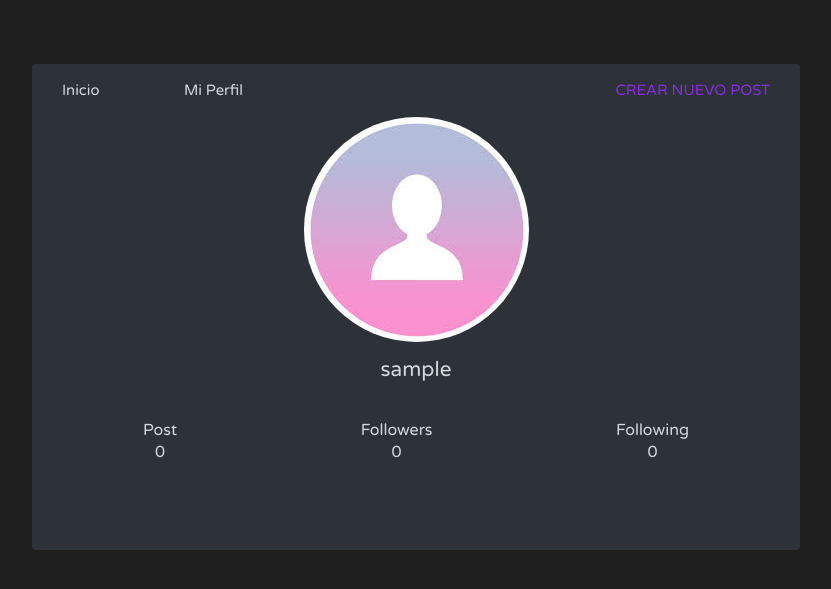
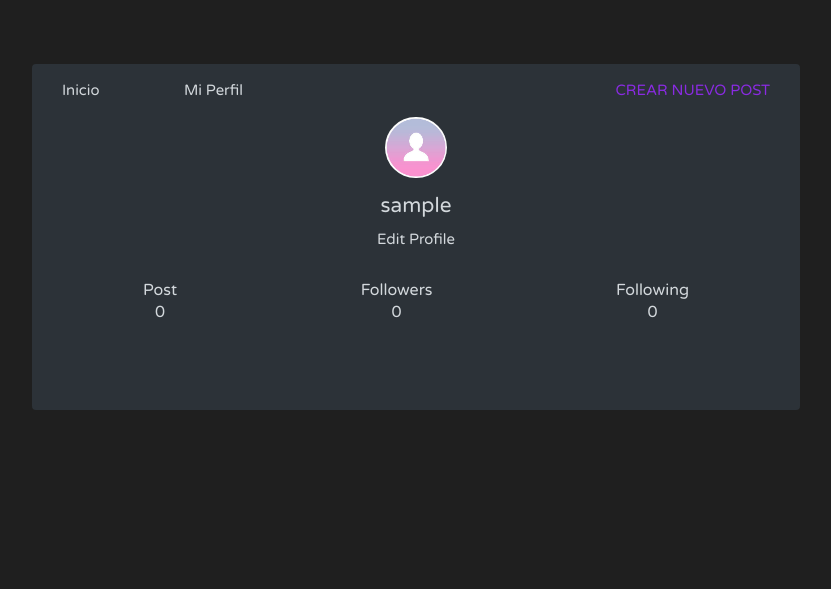
Before and after one commit to Fosa404/social-network-django, a Django app: a page that uses templates/social/profile.html in a window 1280 px wide. Shown: the part 97-686 px from the top of the page, without its empty margins (224-1055 px from the left). Run offline with Django 5.2, Linux system fonts and the light colour scheme; the visitor is signed in with stand-in values (Sample User, id 1); data that the repository does not hold is empty; some libraries are stand-ins or nearby versions.

Commit message:
test models & forms

```diff
--- a/social/models.py
+++ b/social/models.py
@@ -5,7 +5,7 @@ from django.utils import timezone
 
 class Profile(models.Model):
     user = models.OneToOneField(User, on_delete=models.CASCADE)
-    image = models.ImageField(default='avatar.jpeg')
+    image = models.ImageField(default='avatar.jpeg', upload_to='profile_img/')
 
     def __str__(self) -> str:
         return f"{self.user.username} profile"
--- a/social/urls.py
+++ b/social/urls.py
@@ -1,13 +1,14 @@
 from django.urls import path
 from django.conf import settings
 from django.conf.urls.static import static
-from django.contrib.auth.views import LoginView, LogoutView
+from django.contrib.auth.views import LoginView
 from . import views
 
 urlpatterns = [
 
     path('', views.feed, name='feed'),
     path('profile/<str:username>/', views.profile, name='profile'),
+    path('update_profile/', views.update_profile, name='update_profile'),
     path('signup/', views.signup, name='signup'),
     path('login/', LoginView.as_view(template_name='form/login.html'), name='login'),
     path('logout/', views.log_out, name='logout'),
--- a/social/views.py
+++ b/social/views.py
@@ -4,7 +4,8 @@ from django.contrib.auth.decorators import login_required
 from django.contrib import messages
 from django.contrib.auth.models import User
 from django.http import Http404
-from .form import PostForm, SignupForm
+from .form import PostForm, SignupForm, ProfileForm
+from .models import Profile
 
 
 from .models import Post, Follow
@@ -17,9 +18,7 @@ def feed(request):
         following_users_ids = Follow.objects.filter(
             follower_user=current_user).values_list('followed_user_id', flat=True)
         posts = Post.objects.filter(user_id=current_user.id)
-
-        posts |= Post.objects.filter(id__in=following_users_ids)
-        print(following_users_ids)
+        posts |= Post.objects.filter(user_id__in=following_users_ids)
         context = {
             "posts": posts
         }
@@ -65,6 +64,27 @@ def profile(request, username):
 
 
 @login_required(login_url='login')
+def update_profile(request):
+    user = request.user
+    if request.method == 'POST':
+        instance = get_object_or_404(Profile, user_id=user.id)
+        form = ProfileForm(request.POST, request.FILES, instance=instance)
+        if form.is_valid():
+            form.save()
+            return redirect('profile', user.username)
+        messages.error(request, 'upload a correct image type')
+    if request.method == 'GET':
+        form = ProfileForm()
+        context = {
+            'user': user,
+            'form': form
+        }
+        return render(request,
+                      'form/update_profile.html',
+                      context)
+
+
+@ login_required(login_url='login')
 def create_posts(request):
     user = request.user
     if request.method == 'POST':
@@ -93,13 +113,13 @@ def signup(request):
     return render(request, 'form/signup.html', context)
 
 
-@login_required(login_url='login')
+@ login_required(login_url='login')
 def log_out(request):
     logout(request)
     return redirect('login')
 
 
-@login_required(login_url='login')
+@ login_required(login_url='login')
 def start_follow(request, username):
     follower_user = request.user
     followed_user = User.objects.get(username=username)
@@ -109,7 +129,7 @@ def start_follow(request, username):
     return redirect('profile', username)
 
 
-@login_required(login_url='login')
+@ login_required(login_url='login')
 def stop_follow(request, username):
     follower_user = request.user
     followed_user = User.objects.get(username=username)
--- a/static/style.css
+++ b/static/style.css
@@ -81,7 +81,9 @@ a{
 	text-decoration: none;
 	color: #D3D8DC;
 }
-
+a:hover{
+  color: #533d52
+}
 
 .main{
 	background: #2C3238;
@@ -89,6 +91,10 @@ a{
 	margin: 5% auto;
 	border-radius: 4px;
 	padding-bottom: 20px;
+}
+
+.main ul li:hover{
+  color:#533d52
 }
 
 /* NAVIGATION BAR */
@@ -144,6 +150,10 @@ article{
 	font-size: 1.1rem;
 }
 
+.username a:hover{
+  color:#533d52
+}
+
 .container-article{
   display: flex;
 }
@@ -153,6 +163,10 @@ article{
   width: 68px;
   margin-right: 10px;
   border-radius: 50%;
+}
+
+.container-article.username a:hover{
+  color: #533d52 !important
 }
 
 article:last-child {
@@ -176,6 +190,8 @@ time {
 }
 .profile img.profile-img{
   border-radius: 50%;
+  max-width: 8%;
+
 }
 .profile h2 {
   color: #D3D8DC;
@@ -238,6 +254,15 @@ form {
     margin: 0;
     padding: 40px;
     font-size: 1rem;
+    color:#D3D8DC
+}
+
+.signin label{
+  color: #D3D8DC;
+}
+
+form button#submit{
+  background-color: blueviolet;
 }
 input {
   width: 100%;
--- a/templates/form/login.html
+++ b/templates/form/login.html
@@ -1,7 +1,7 @@
 {% extends 'social/layout.html' %}
 
 {% block content %}
-    <form method="post">
+    <form method="post" class="signin">
         {% csrf_token %}
         {{ form.as_p }}
         <button type="submit" id="submit">Login</button>
--- a/templates/social/profile.html
+++ b/templates/social/profile.html
@@ -4,8 +4,16 @@
 
 <!-- Profile -->
 <div class="profile">
-	<img class="profile-img" src="{{ user.profile.image.url }}">
+	<img class="profile-img col-3" src="{{ user.profile.image.url }}">
 	<h2 class="mt-3">{{ user.username }}</h2>
+
+	{% if request.user == user %}
+
+		<div class="update">
+			<a href="{% url 'update_profile' %}">Edit Profile</a>
+		</div>
+
+	{% endif %}
 
 	{% if request.user != user %}
 
```
Also changed, not shown: social/form.py (+9 -1 lines), social/test/test_views.py (+29 -2 lines).
